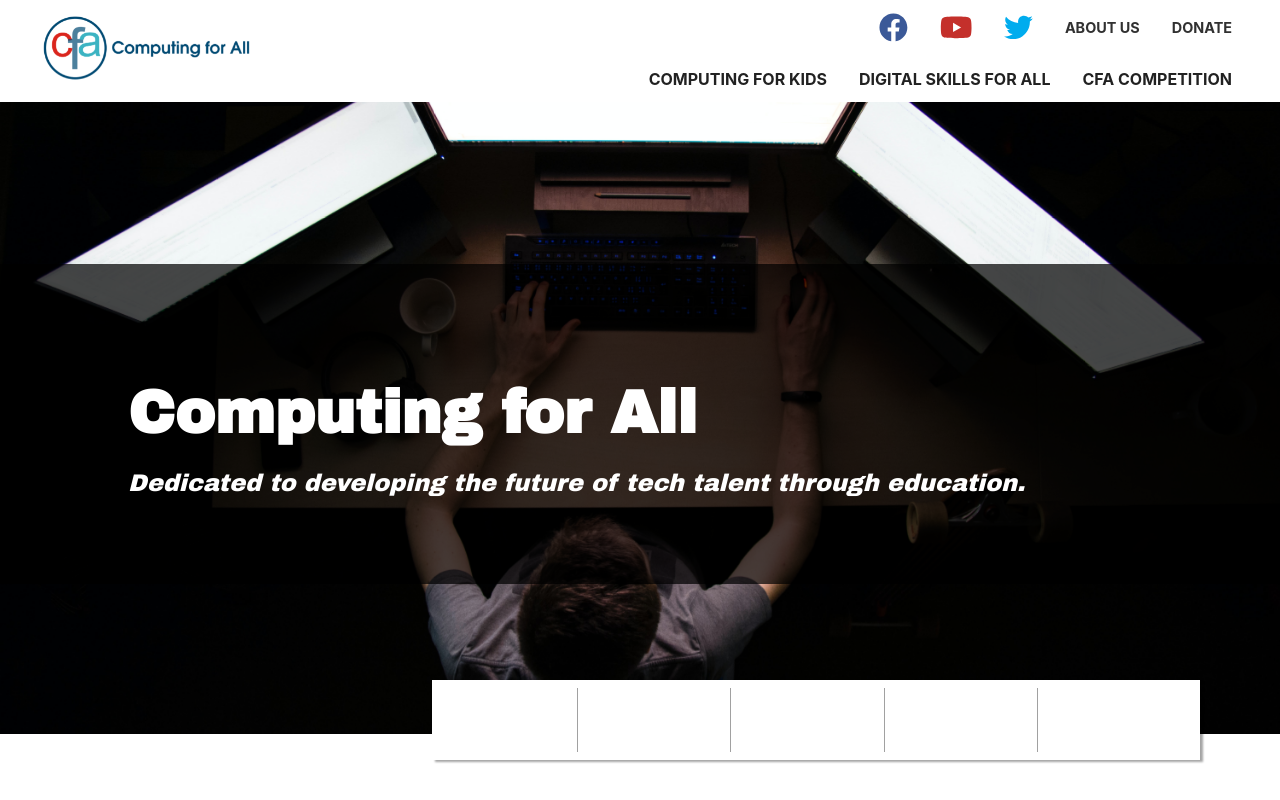
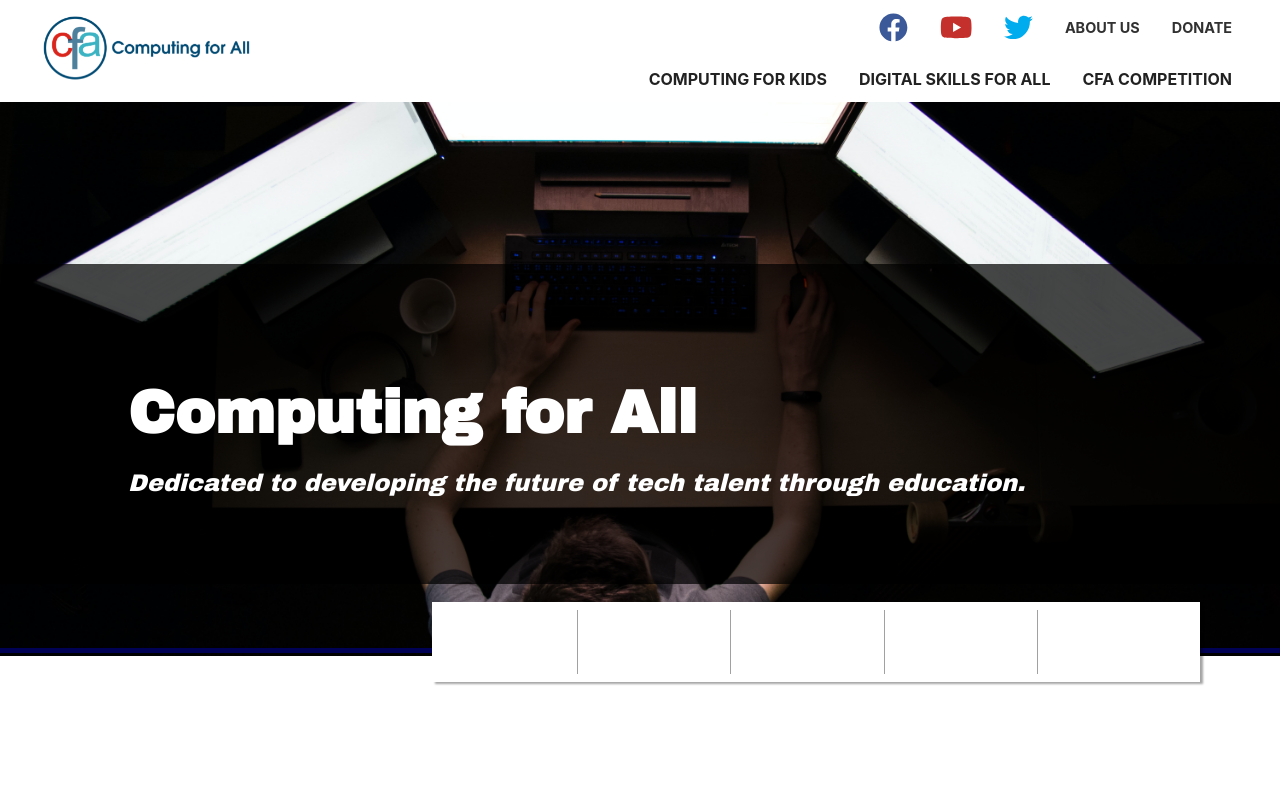
Before and after one commit to liahnee/cfa, a React (Create React App) app: page / in a window 1280 px wide. Built offline with nearby package versions, Linux system fonts and the light colour scheme; a web font is replaced by a local one.

Commit message:
cfk banner column content filled, minor css changes

```diff
--- a/src/p_cfa/home.js
+++ b/src/p_cfa/home.js
@@ -96,7 +96,7 @@ const cfkCards = [
 		},
 		img: {
 			src: CFK1,
-			alt: 'skills of 21st century'
+			alt: 'writing of skill and hands'
 		},
 		title: 'Skill of the 21st Century',
 		desc:
@@ -109,24 +109,24 @@ const cfkCards = [
 			size: ''
 		},
 		img: {
-			src: '',
-			alt: ''
+			src: CFK2,
+			alt: 'resilience written on post-it'
 		},
-		title: '',
-		desc: ''
+		title: 'Enhances problem-solving skills',
+		desc: 'Coding helps kids learn problem-solving skills and logic. It engages different parts of their brains and teaches kids to think sequentially while allowing them to be creative. Kids start to break down large problems into smaller parts to be able to solve them effectively.'
 	},
 	{
 		icon: {
 			icon: '',
 			color: '',
-			size: ''
+			size: 'people looking at computer'
 		},
 		img: {
-			src: '',
+			src: CFK3,
 			alt: ''
 		},
-		title: '',
-		desc: ''
+		title: 'Builds resilience in children',
+		desc: 'Coding presents kids with a challenge and teaches them to not give up in the face of adversity (or a code gone wrong). Bouncing back from failure fosters resilience in them!'
 	}
 ];
 
--- a/src/stylesheets/cfa/home.css
+++ b/src/stylesheets/cfa/home.css
@@ -11,7 +11,9 @@
     position: fixed;
     z-index: 5;
 }
-
+.App:hover {
+    cursor: default;
+}
 /* top banner */
 
 .banner-intro {
@@ -24,9 +26,10 @@
     ". . .";
     grid-template-columns: 5vw 40vw auto;
     grid-template-rows: 20vh 40vh auto ;
-    height:80vh;
+    height:68vh;
     width: 100vw;
     margin: 0;
+    border-bottom: 5px solid rgb(0, 0, 85);
 }
 
 .banner-text {
@@ -51,10 +54,16 @@
     font-weight: normal;
 }
 
+.App:hover {
+    cursor: default;
+}
+
+
+
 /* floating buttons/menus on the top banner bottom border */
 
 .banner-intro-box {
-    margin: -5% 5rem -2% auto;
+    margin: -4% 5rem -2% auto;
     width: 60%;
     height: 5rem;
     position: relative;
```
